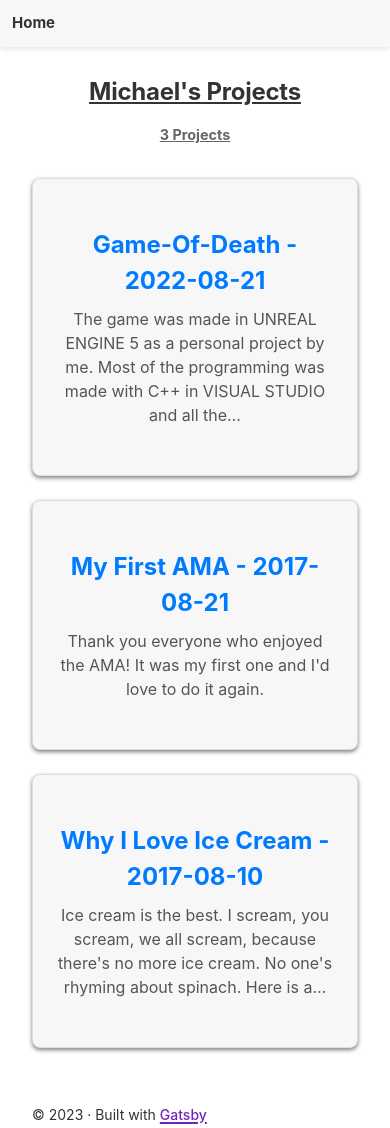
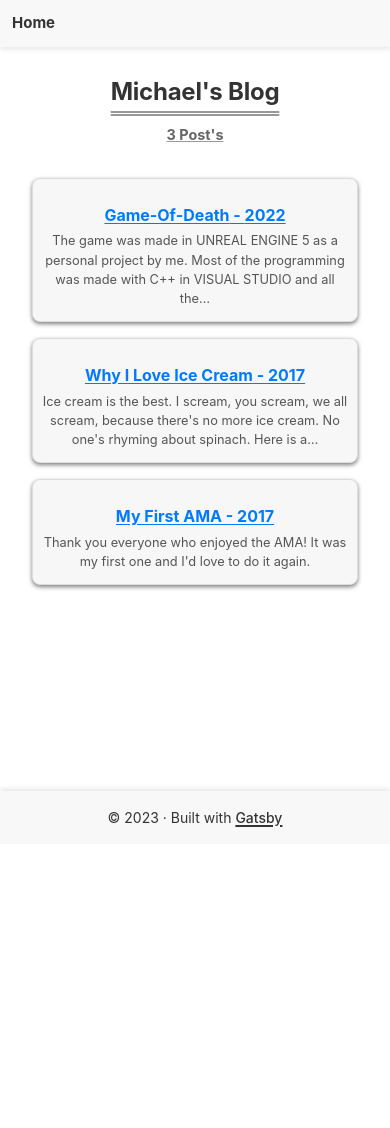
Before and after one commit to michaelilkanayev1997/Gatsby-blog, a Gatsby site: page / in a window 390 px wide. After the commit the page ends 844 px from the top, so only its background shows below. Built offline with nearby package versions, Linux system fonts and the light colour scheme; Gatsby itself is replaced by a stand-in of ours.

Commit message:
added mobile styles

```diff
--- a/src/components/header.js
+++ b/src/components/header.js
@@ -20,10 +20,16 @@ const LogoLink = styled(Link)`
   font-weight: bold;
   text-decoration: none;
   color: #333;
+  transition: color 0.3s ease;
+  padding-left: 20px;
 
   @media (max-width: 768px) {
-    padding: 0px;
+    padding: 0;
     font-size: 15px;
+  }
+
+  &:hover {
+    color: #007bff;
   }
 `
 
--- a/src/components/layout.js
+++ b/src/components/layout.js
@@ -1,14 +1,38 @@
-/**
- * Layout component that queries for data
- * with Gatsby's useStaticQuery component
- *
- * See: https://www.gatsbyjs.com/docs/how-to/querying-data/use-static-query/
- */
-
 import * as React from "react"
 import { useStaticQuery, graphql } from "gatsby"
 import Header from "./header"
 import "./layout.css"
+import styled from "styled-components"
+
+const StyledLayout = styled.div`
+  display: flex;
+  flex-direction: column;
+  min-height: 100vh; /* Ensure layout stretches to at least full viewport height */
+`
+
+const ContentWrapper = styled.div`
+  flex: 1; /* Allow content to take up remaining space */
+  margin: 0 auto;
+  max-width: var(--size-content);
+  padding: var(--size-gutter);
+`
+
+const Footer = styled.footer`
+  margin-top: auto; /* Push the footer to the bottom */
+  text-align: center;
+  padding: var(--space-3) 0;
+  font-size: var(--font-sm);
+  background-color: #f8f8f8;
+  box-shadow: 0px -2px 5px rgba(0, 0, 0, 0.1);
+`
+
+const FooterLink = styled.a`
+  color: #333;
+
+  &:hover {
+    text-decoration: underline;
+  }
+`
 
 const Layout = ({ children }) => {
   const data = useStaticQuery(graphql`
@@ -22,28 +46,16 @@ const Layout = ({ children }) => {
   `)
 
   return (
-    <>
+    <StyledLayout>
       <Header siteTitle={data.site.siteMetadata?.title || `Title`} />
-      <div
-        style={{
-          margin: `0 auto`,
-          maxWidth: `var(--size-content)`,
-          padding: `var(--size-gutter)`,
-        }}
-      >
+      <ContentWrapper>
         <main>{children}</main>
-        <footer
-          style={{
-            marginTop: `var(--space-5)`,
-            fontSize: `var(--font-sm)`,
-          }}
-        >
-          © {new Date().getFullYear()} &middot; Built with
-          {` `}
-          <a href="https://www.gatsbyjs.com">Gatsby</a>
-        </footer>
-      </div>
-    </>
+      </ContentWrapper>
+      <Footer>
+        © {new Date().getFullYear()} &middot; Built with{" "}
+        <FooterLink href="https://www.gatsbyjs.com">Gatsby</FooterLink>
+      </Footer>
+    </StyledLayout>
   )
 }
 
--- a/src/markdown-pages/game-of-death.md
+++ b/src/markdown-pages/game-of-death.md
@@ -1,6 +1,6 @@
 ---
 title: "Game-Of-Death"
-date: "2022-08-21"
+date: "2022"
 description: "My first AMA :)"
 ---
 
--- a/src/markdown-pages/ice-cream.md
+++ b/src/markdown-pages/ice-cream.md
@@ -1,6 +1,6 @@
 ---
 title: "Why I Love Ice Cream"
-date: "2017-08-10"
+date: "2017"
 ---
 
 ### Ice cream is the best.
--- a/src/markdown-pages/my-first-ama.md
+++ b/src/markdown-pages/my-first-ama.md
@@ -1,7 +1,7 @@
 ---
-title: 'My First AMA'
-date: '2017-08-21'
-description: 'My first AMA :)'
+title: "My First AMA"
+date: "2017"
+description: "My first AMA :)"
 ---
 
 Thank you everyone who enjoyed the AMA! It was my first one and I'd love to do it again.
--- a/src/pages/index.js
+++ b/src/pages/index.js
@@ -13,6 +13,9 @@ const Title = styled.h1`
   margin-bottom: 1rem;
   color: #333;
   text-decoration: underline;
+  text-decoration-color: #999;
+  text-underline-offset: 11px;
+  text-decoration-style: double;
 
   @media (max-width: 768px) {
     font-size: 1.5rem;
@@ -23,6 +26,7 @@ const TotalCount = styled.h4`
   font-size: 1.2rem;
   color: #666;
   text-decoration: underline;
+  text-decoration-color: #999;
 
   @media (max-width: 768px) {
     font-size: 0.9rem;
@@ -39,7 +43,7 @@ const BlogList = styled.div`
 const BlogCard = styled.div`
   background-color: #f7f7f7;
   border: 1px solid #ddd;
-  padding: 1.5rem;
+  padding: 1.2rem;
   border-radius: 8px;
   box-shadow: 0px 2px 4px rgba(0, 0, 0, 0.5);
   margin-bottom: 1.5rem;
@@ -51,21 +55,47 @@ const BlogCard = styled.div`
     transform: translateY(-5px);
     box-shadow: 0px 4px 8px rgba(0, 0, 0, 0.7);
   }
+
+  @media (max-width: 768px) {
+    padding: 0.5rem;
+    margin-bottom: 1rem;
+  }
 `
 
 const BlogLink = styled(Link)`
+  color: #007bff;
+  font-weight: bold;
   text-decoration: none;
+  transition: color 0.3s ease-in-out;
+  text-decoration: underline;
+  &:hover {
+    text-decoration: underline;
+    color: #0056b3;
+  }
 `
 
 const BlogTitle = styled.h3`
   font-size: 1.5rem;
   margin-bottom: 0.5rem;
   color: #007bff;
+  &:hover {
+    color: #0056b3;
+  }
+
+  @media (max-width: 768px) {
+    font-size: 1rem;
+    margin-bottom: 0.3rem;
+  }
 `
 
 const BlogExcerpt = styled.p`
   font-size: 1rem;
   color: #555;
+
+  @media (max-width: 768px) {
+    font-size: 0.8rem;
+    margin-bottom: 0.3rem;
+  }
 `
 
 const IndexPage = ({ data }) => {
@@ -73,8 +103,8 @@ const IndexPage = ({ data }) => {
     <Layout>
       <Seo title="Home" />
       <StyledIndexPage>
-        <Title>Michael's Projects</Title>
-        <TotalCount>{data.allMarkdownRemark.totalCount} Projects</TotalCount>
+        <Title>Michael's Blog</Title>
+        <TotalCount>{data.allMarkdownRemark.totalCount} Post's</TotalCount>
         <BlogList>
           {data.allMarkdownRemark.edges.map(({ node }) => (
             <BlogCard key={node.id}>
```
Also changed, not shown: src/templates/blog-post.js (+16 -5 lines).
